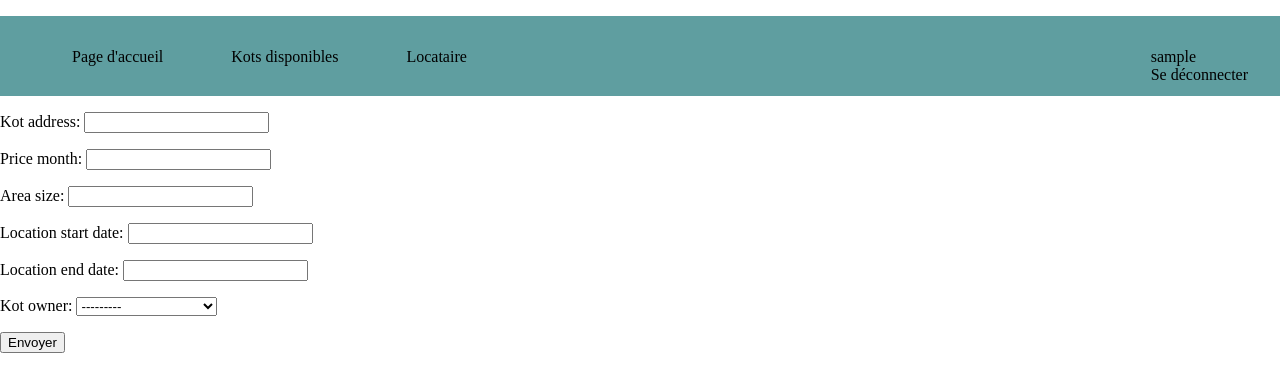
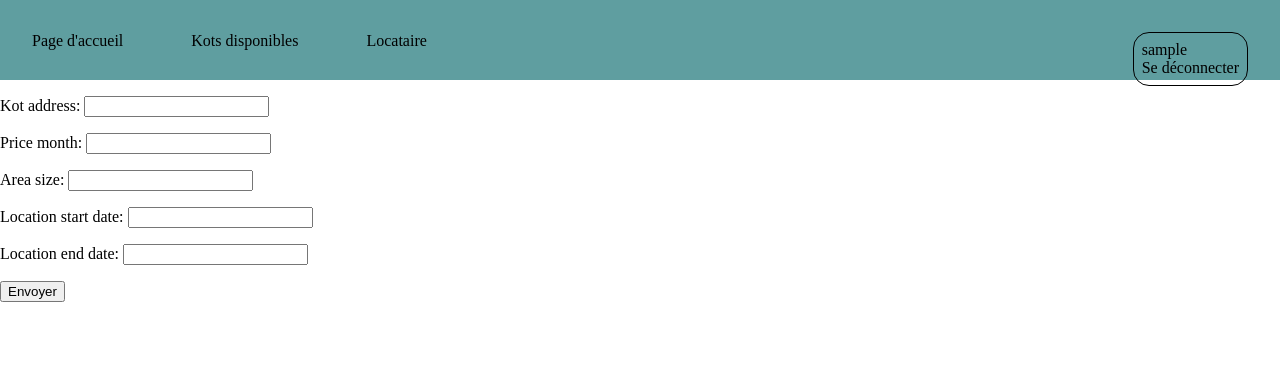
Before and after one commit to sebastienvolont/kot_location, a Django app: page /kot/add in a window 1280 px wide. Shown: the top 392 px of the page. Run offline with Django 3.2, Linux system fonts and the light colour scheme; the first user in the database is signed in; tables that the repository leaves empty hold one stand-in row (Sample ...).

Commit message:
Adds templates distinction between Renter and Owner and identation refactoring

```diff
--- a/kot_agency/settings.py
+++ b/kot_agency/settings.py
@@ -40,6 +40,7 @@ INSTALLED_APPS = [
     'django.contrib.sessions',
     'django.contrib.messages',
     'django.contrib.staticfiles',
+    'django_extensions',
     'kot_location',
 ]
 
--- a/kot_agency/urls.py
+++ b/kot_agency/urls.py
@@ -21,10 +21,11 @@ urlpatterns = [
     path('admin/', admin.site.urls),
     path('', views.home_page),
     path('kot/add', views.kot_add),
-    path('kot/delete/<int:id>', views.kot_delete),
+    path('kot/<int:id>/delete/', views.kot_delete),
     path('kot/<int:id>', views.kot_details, name="kot-details"),
-    path('kot/update', views.kot_update),
+    path('kot/<int:id>/update', views.kot_update),
     path('kot_list/', views.kot_list),
+    path('owner/<int:id>/offers', views.kot_offers),
     path('login/', views.login_user),
     path('register/', views.register_user),
     path('logout/', views.logout_user)
--- a/kot_location/admin.py
+++ b/kot_location/admin.py
@@ -1,7 +1,6 @@
 from django.contrib import admin
 
-from .models import Kot, KotOwner, User
+from .models import Kot, User
 
 admin.site.register(Kot)
-admin.site.register(KotOwner)
 admin.site.register(User)
--- a/kot_location/forms.py
+++ b/kot_location/forms.py
@@ -3,19 +3,14 @@ from django import forms
 # from django.contrib.auth.models import User
 from django.contrib.auth import get_user_model
 from django.contrib.auth.forms import UserCreationForm, AuthenticationForm
-from .models import KotOwner, Kot, User
-
-
-class KotOwnerForm(forms.ModelForm):
-    class Meta:
-        model = KotOwner
-        fields = '__all__'
+from .models import Kot, User
 
 
 class KotForm(forms.ModelForm):
     class Meta:
         model = Kot
         fields = '__all__'
+        exclude = ('kot_owner',)
 
 
 class RegisterForm(UserCreationForm):
--- a/kot_location/models.py
+++ b/kot_location/models.py
@@ -14,26 +14,13 @@ class User(AbstractUser):
     user_type = models.CharField(max_length=30, choices=type_choice)
 
 
-class Student(models.Model):
-    first_name = models.CharField(max_length=100)
-    last_name = models.CharField(max_length=100)
-    birthday_date = models.DateField()
-    is_tenant = models.BooleanField(default=False)
-
-
-class KotOwner(models.Model):
-    first_name = models.CharField(max_length=100)
-    last_name = models.CharField(max_length=100)
-    birthday_date = models.DateField()
-
-
 class Kot(models.Model):
     kot_address = models.CharField(max_length=256)
     price_month = models.DecimalField(max_digits=7, decimal_places=2)
     area_size = models.IntegerField()
     location_start_date = models.DateField(null=True)
     location_end_date = models.DateField(null=True)
-    kot_owner = models.ForeignKey(KotOwner, on_delete=models.CASCADE)
+    kot_owner = models.ForeignKey(User, on_delete=models.CASCADE)
 
     def is_valid_rent_date(self):
         return self.location_end_date > self.location_start_date
--- a/kot_location/static/kot_location/styles.css
+++ b/kot_location/static/kot_location/styles.css
@@ -1,5 +1,6 @@
-body {
-    margin: auto;
+html, body, ul{
+    margin: 0;
+    padding: 0;
 }
 
 header {
@@ -57,4 +58,15 @@ a {
 
 #deconnexion, #connexion {
     float: right;
+    border: 1px solid black;
+    border-radius: 1em;
+    padding: 0.5em;
 }
+
+/*#deconnexion {*/
+/*    background-color : red;*/
+/*}*/
+
+#connexion {
+    background-color: limegreen;
+}
--- a/kot_location/templates/kot_location/home_page.html
+++ b/kot_location/templates/kot_location/home_page.html
@@ -1,10 +1,10 @@
 {% extends 'kot_location/base.html' %}
 
-    {% block content %}
+{% block content %}
     <h1 id="homepage-title"> Home page </h1>
     <div id="homepage-text">
         {% for message in messages %}
             {{ message }}
         {% endfor %}
     </div>
-    {% endblock %}
+{% endblock %}
--- a/kot_location/templates/kot_location/kot_add.html
+++ b/kot_location/templates/kot_location/kot_add.html
@@ -1,14 +1,14 @@
 {% extends 'kot_location/base.html' %}
 
-    {% block content %}
+{% block content %}
     <form action="" method="post" novalidate>
         {% csrf_token %}
         {{ form.as_p }}
         <input type="submit" value="Envoyer"> <br>
         {% if messages %}
             {% for message in messages %}
-                {{message}}
+                {{ message }}
             {% endfor %}
         {% endif %}
     </form>
-    {% endblock %}
+{% endblock %}
--- a/kot_location/templates/kot_location/kot_delete.html
+++ b/kot_location/templates/kot_location/kot_delete.html
@@ -1,8 +1,8 @@
 {% extends 'kot_location/base.html' %}
 
-    {% block content %}
+{% block content %}
     <form action="" method="post">
         {% csrf_token %}
         <input type="submit" value="Supprimer">
     </form>
-    {% endblock %}
+{% endblock %}
--- a/kot_location/templates/kot_location/login.html
+++ b/kot_location/templates/kot_location/login.html
@@ -1,6 +1,6 @@
 {% extends 'kot_location/base.html' %}
 
-    {% block content %}
+{% block content %}
     <div id="login-menu">
         <form action="" method="post">
             {% csrf_token %}
@@ -8,4 +8,4 @@
             <input type="submit" value="Envoyer">
         </form>
     </div>
-    {% endblock %}
+{% endblock %}
--- a/kot_location/templates/kot_location/register.html
+++ b/kot_location/templates/kot_location/register.html
@@ -1,9 +1,9 @@
 {% extends 'kot_location/base.html' %}
 
-    {% block content %}
+{% block content %}
     <form action="" method="post">
         {% csrf_token %}
         {{ form.as_p }}
         <input type="submit" value="Envoyer">
     </form>
-    {% endblock %}
+{% endblock %}
--- a/kot_location/views.py
+++ b/kot_location/views.py
@@ -7,8 +7,8 @@ from django.contrib.auth.models import Permission
 from django.contrib import messages
 from django.contrib.messages import get_messages
 
-from .models import Kot, KotOwner
-from .forms import KotOwnerForm, KotForm, RegisterForm
+from .models import Kot
+from .forms import KotForm, RegisterForm
 
 
 def home_page(request):
@@ -29,8 +29,11 @@ def kot_add(request):
             start_date = form.cleaned_data.get("location_start_date")
             end_date = form.cleaned_data.get("location_end_date")
             days_number = end_date - start_date
+            print(request.POST)
             if end_date > start_date:
-                kot = form.save()
+                kot = form.save(commit=False)
+                kot.kot_owner_id = request.user.id
+                kot.save()
                 messages.add_message(request, messages.SUCCESS, 'Annonce ajoutée !')
     else:
         form = KotForm()
@@ -67,7 +70,6 @@ def register_user(request):
     else:
         form = RegisterForm()
         if request.method == "POST":
-            print("test")
             form = RegisterForm(request.POST)
             if form.is_valid():
                 user = form.save()
@@ -96,4 +98,18 @@ def kot_delete(request, id):
 
 
 def kot_update(request, id):
-    return HttpResponse('Page de modification')
+    kot_to_update = Kot.objects.get(id=id)
+    if request.method == 'POST':
+        form = KotForm(request.POST, instance=kot_to_update)
+        if form.is_valid():
+            form.save()
+            return redirect('kot-details', kot_to_update.id)
+    else:
+        form = KotForm(instance=kot_to_update)
+
+    return render(request, 'kot_location/kot_update.html', {'form': form})
+
+
+def kot_offers(request, id):
+    kots_from_owner = Kot.objects.filter(kot_owner_id=id)
+    return render(request, 'kot_location/kot_owner_ads.html', {'kots': kots_from_owner})
--- a/requirements.txt
+++ b/requirements.txt
@@ -1,8 +1,12 @@
 asgiref==3.5.0
+coverage==6.3.2
 Django==3.2.12
 django-environ==0.8.1
+django-extensions==3.1.5
 environ==1.0
 psycopg2-binary==2.9.3
+pydotplus==2.0.2
+pyparsing==3.0.7
 pytz==2021.3
 sqlparse==0.4.2
 typing_extensions==4.1.1
```
Also changed, not shown: other parts of kot_location/static/kot_location/styles.css (+1 -1 lines), kot_location/templates/kot_location/base.html (+5 -4 lines), kot_location/templates/kot_location/kot_details.html (+6 -3 lines), kot_location/templates/kot_location/kot_list.html (+8 -1 lines), kot_location/templates/kot_location/kot_owner_ads.html (added, +8 -0 lines), kot_location/templates/kot_location/kot_update.html (+7 -3 lines), kot_location/migrations/0002_auto_20220228_0748.py (added), 1 other file.
